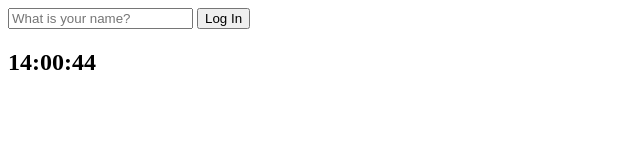
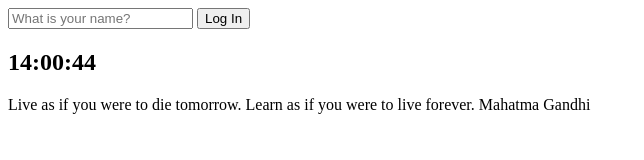
Before and after one commit to leeseongmin451/chrome_app_with_js, a plain HTML site: page index.html in a window 1280 px wide. Shown: the whole page, without its empty margins (0-644 px from the left). Drawn offline with Linux system fonts and the light colour scheme.

Commit message:
6.0 Quotes
Added quotes section showing quotes and authors randomly.

```diff
--- a/index.html
+++ b/index.html
@@ -17,7 +17,13 @@
 
     <h1 id="greeting" class="hidden"></h1>
 
+    <div id="quote">
+        <span></span>
+        <span></span>
+    </div>
+
     <script src="js/greetings.js"></script>
     <script src="js/clock.js"></script>
+    <script src="js/quotes.js"></script>
 </body>
 </html>
--- /dev/null
+++ b/js/quotes.js
@@ -0,0 +1,51 @@
+// Quotes and authors list
+const quotes = [
+    {
+        quote: "Be yourself; everyone else is already taken.",
+        author: "Oscar Wilde",
+    },
+    {
+        quote: "Two things are infinite: the universe and human stupidity; and I'm not sure about the universe.",
+        author: "Albert Einstein",
+    },
+    {
+        quote: "So many books, so little time.",
+        author: "Frank Zappa",
+    },
+    {
+        quote: "A room without books is like a body without a soul.",
+        author: "Marcus Tullius Cicero",
+    },
+    {
+        quote: "You know you're in love when you can't fall asleep because reality is finally better than your dreams.",
+        author: "Dr. Seuss",
+    },
+    {
+        quote: "You only live once, but if you do it right, once is enough.",
+        author: "Mae West",
+    },
+    {
+        quote: "In three words I can sum up everything I've learned about life: it goes on.",
+        author: "Robert Frost",
+    },
+    {
+        quote: "If you want to know what a man's like, take a good look at how he treats his inferiors, not his equals.",
+        author: "J.K. Rowling, Harry Potter and the Goblet of Fire",
+    },
+    {
+        quote: "If you tell the truth, you don't have to remember anything.",
+        author: "Mark Twain",
+    },
+    {
+        quote: "Live as if you were to die tomorrow. Learn as if you were to live forever.",
+        author: "Mahatma Gandhi",
+    },
+]
+
+const quote = document.querySelector("#quote span:first-child");
+const author = document.querySelector("#quote span:last-child");
+
+const todaysQuote = quotes[Math.floor(Math.random() * quotes.length)];
+
+quote.innerText = todaysQuote.quote;
+author.innerText = todaysQuote.author;
```
